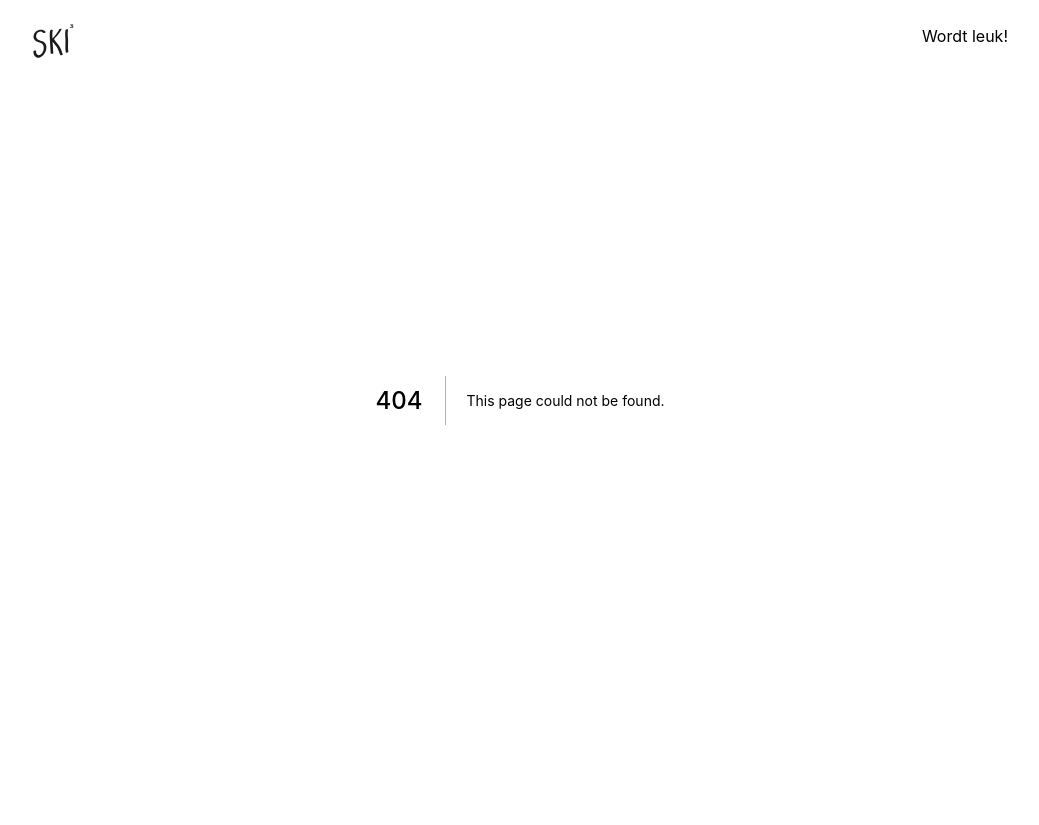
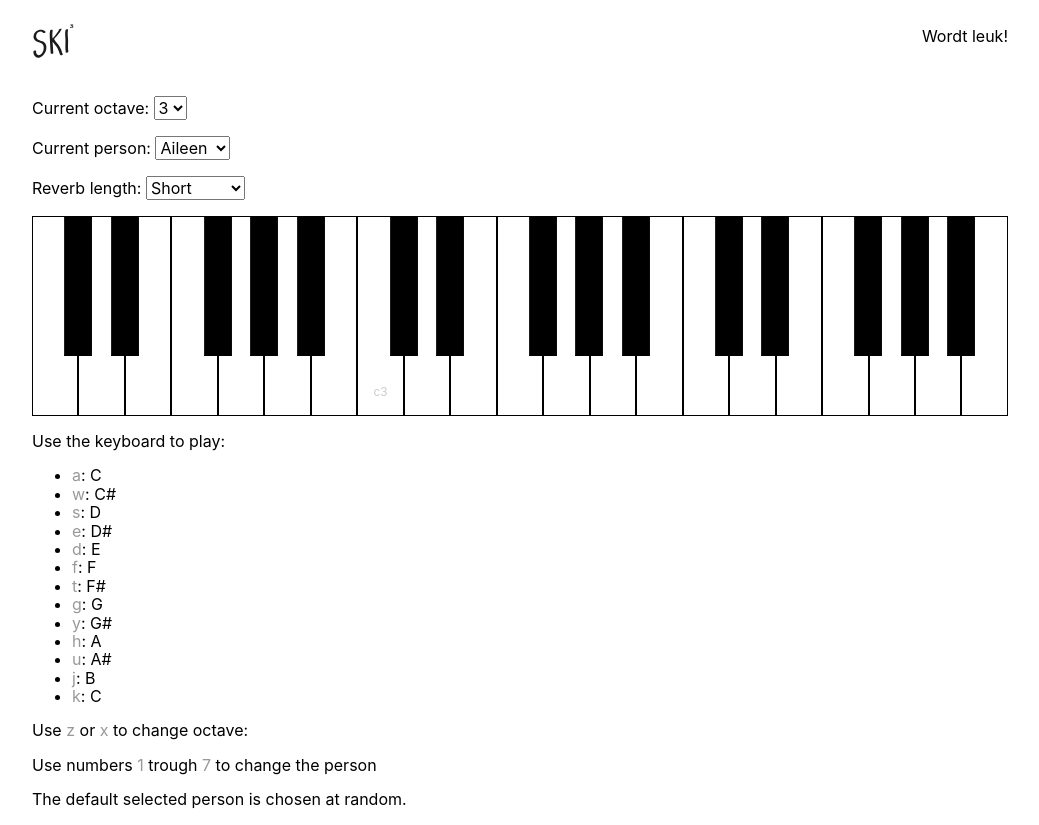
Before and after one commit to sergiomensing/ski3, a Next.js app: page /piano in a window 1280 px wide. Before the commit this address had no page. Shown: the whole page, without its empty margins (120-1159 px from the left). Before the commit the page ends 800 px from the top, so only its background shows below. Built offline with nearby package versions, Linux system fonts and the light colour scheme; no server answers.

Commit message:
add piano, because why not

```diff
--- /dev/null
+++ b/daw.css
@@ -0,0 +1,62 @@
+.piano {
+  display: flex;
+}
+
+.pianoOctave {
+  width: calc(100% / 3);
+  display: flex;
+  background: #eee;
+  position: relative;
+}
+
+.piano .key {
+  border: 1px solid #000;
+  background: #fff;
+  height: 200px;
+  width: calc(100% / 7);
+  display: flex;
+  justify-content: center;
+  align-items: flex-end;
+}
+
+.piano .key.down {
+  background: lightblue;
+}
+
+.piano .key.black.down {
+  background: darkblue;
+}
+
+.piano .key span {
+  margin-bottom: 1rem;
+  font-size: 0.75rem;
+  color: #ccc;
+}
+
+.piano .key.black {
+  background: #000;
+  position: absolute;
+  height: 140px;
+  left: -100px;
+  transform: scaleX(0.6);
+}
+
+.piano .key.black:nth-child(2) {
+  left: calc(100% / 14);
+}
+
+.piano .key.black:nth-child(4) {
+  left: calc(100% / 14 * 3);
+}
+
+.piano .key.black:nth-child(7) {
+  left: calc(100% / 14 * 7);
+}
+
+.piano .key.black:nth-child(9) {
+  left: calc(100% / 14 * 9);
+}
+
+.piano .key.black:nth-child(11) {
+  left: calc(100% / 14 * 11);
+}
--- a/package.json
+++ b/package.json
@@ -19,6 +19,7 @@
     "react": "^17.0.1",
     "react-dom": "^17.0.1",
     "react-flip-move": "^3.0.4",
+    "tone": "^14.7.77",
     "uuid": "^8.3.2"
   },
   "devDependencies": {
--- a/pages/_app.tsx
+++ b/pages/_app.tsx
@@ -2,6 +2,7 @@ import { AppProps } from "next/app";
 import Head from "next/head";
 import Link from "next/link";
 import "../style.css";
+import "../daw.css";
 import React from "react";
 
 function MyApp({ Component, pageProps }: AppProps) {
--- /dev/null
+++ b/pages/piano.tsx
@@ -0,0 +1,293 @@
+import * as Tone from "tone";
+import { useRef, useState, useEffect, useCallback } from "react";
+import { Sampler } from "tone";
+
+function clamp(num: number, min: number, max: number) {
+  return num <= min ? min : num >= max ? max : num;
+}
+
+function ClientOnly({ children, ...delegated }) {
+  const [hasMounted, setHasMounted] = useState(false);
+  useEffect(() => {
+    setHasMounted(true);
+  }, []);
+  if (!hasMounted) {
+    return null;
+  }
+  return <div {...delegated}>{children}</div>;
+}
+
+function Daw() {
+  return (
+    <ClientOnly>
+      <ClientOnlyDaw />
+    </ClientOnly>
+  );
+}
+
+const keys = ["C", "C#", "D", "D#", "E", "F", "F#", "G", "G#", "A", "A#", "B"];
+const keyToneMap = {
+  a: "C",
+  w: "C#",
+  s: "D",
+  e: "D#",
+  d: "E",
+  f: "F",
+  t: "F#",
+  g: "G",
+  y: "G#",
+  h: "A",
+  u: "A#",
+  j: "B",
+  k: "C+",
+};
+
+const persons = {
+  sonja: {
+    url: "sonja_ski.mp3",
+    base: "E3",
+  },
+  aileen: {
+    url: "aileen_ski.mp3",
+    base: "G2",
+  },
+  anne: {
+    url: "anne_ski.mp3",
+    base: "G#2",
+  },
+  sergio: {
+    url: "sergio_ski.mp3",
+    base: "C#3",
+  },
+  arne: {
+    url: "arne_ski.mp3",
+    base: "E3",
+  },
+  stefan: {
+    url: "stefan_ski.mp3",
+    base: "B2",
+  },
+  nienke: {
+    url: "nienke_ski.mp3",
+    base: "E3",
+  },
+};
+
+const names = ["sonja", "aileen", "nienke", "stefan", "arne", "sergio", "anne"];
+
+function ClientOnlyDaw() {
+  const [octave, setOctave] = useState(3);
+  const [notesDown, setNotesDown] = useState<string[]>([]);
+
+  const [decay, setDecay] = useState<number>(1);
+
+  const [person, setPerson] = useState<string>(() => {
+    return names[Math.floor(Math.random() * names.length)];
+  });
+
+  const samples = useRef(
+    Object.keys(persons).reduce(
+      (obj, key) => ({
+        ...obj,
+        [key]: new Tone.Sampler({
+          urls: {
+            [persons[key].base]: persons[key].url,
+          },
+          release: 4,
+        }).toDestination(),
+      }),
+      {}
+    )
+  );
+
+  const ski: Sampler = samples.current[person];
+
+  const verb = useRef(new Tone.Reverb().toDestination());
+
+  useEffect(() => {
+    verb.current.set({ decay });
+  }, [decay]);
+
+  const comp = useRef(new Tone.Compressor(-50, 6)).current;
+
+  ski.chain(verb.current, comp);
+
+  function handleToneUp(key: string) {
+    setNotesDown((keys) => keys.filter((k) => k !== key));
+    ski.triggerRelease(key);
+    ski.toDestination();
+  }
+
+  function handleToneDown(key: string) {
+    setNotesDown((keys) => [...keys, key]);
+    ski.triggerAttack(key);
+  }
+
+  const handleKeyDown = (e: KeyboardEvent) => {
+    if (e.repeat) {
+      return;
+    }
+
+    if (e.key in keyToneMap) {
+      const _octave = keyToneMap[e.key].includes("+") ? octave + 1 : octave;
+      const _key = `${keyToneMap[e.key]}${_octave}`.replace("+", "");
+      handleToneDown(_key);
+    }
+  };
+
+  const handleKeyUp = (e: KeyboardEvent) => {
+    if (e.repeat) {
+      return;
+    }
+
+    if (e.key === "1") {
+      setPerson("sonja");
+    }
+    if (e.key === "2") {
+      setPerson("sergio");
+    }
+    if (e.key === "3") {
+      setPerson("anne");
+    }
+    if (e.key === "4") {
+      setPerson("arne");
+    }
+    if (e.key === "5") {
+      setPerson("aileen");
+    }
+    if (e.key === "6") {
+      setPerson("stefan");
+    }
+    if (e.key === "7") {
+      setPerson("nienke");
+    }
+
+    if (e.key === "z") {
+      setOctave((o) => clamp(o - 1, 2, 4));
+    }
+    if (e.key === "x") {
+      setOctave((o) => clamp(o + 1, 2, 4));
+    }
+    if (e.key in keyToneMap) {
+      const _octave = keyToneMap[e.key].includes("+") ? octave + 1 : octave;
+      const _key = `${keyToneMap[e.key]}${_octave}`.replace("+", "");
+      handleToneUp(_key);
+    }
+  };
+
+  useEffect(() => {
+    document.addEventListener("keydown", handleKeyDown);
+    document.addEventListener("keyup", handleKeyUp);
+
+    return () => {
+      document.removeEventListener("keydown", handleKeyDown);
+      document.removeEventListener("keyup", handleKeyUp);
+    };
+  }, [octave, person]);
+
+  return (
+    <>
+      <div className="container">
+        <div style={{ paddingTop: "5rem" }}>
+          <p>
+            Current octave:{" "}
+            <select
+              value={octave}
+              onKeyPress={(e) => {
+                e.preventDefault();
+              }}
+              onChange={(e) => {
+                setOctave(parseInt(e.target.value));
+              }}
+            >
+              <option value="2">2</option>
+              <option value="3">3</option>
+              <option value="4">4</option>
+            </select>
+          </p>
+          <p>
+            Current person:{" "}
+            <select
+              value={person}
+              onKeyPress={(e) => {
+                e.preventDefault();
+              }}
+              onChange={(e) => {
+                setPerson(e.target.value);
+              }}
+            >
+              <option value="nienke">Nienke</option>
+              <option value="arne">Arne</option>
+              <option value="sonja">Sonja</option>
+              <option value="sergio">Sergio</option>
+              <option value="anne">Anne</option>
+              <option value="stefan">Stefan</option>
+              <option value="aileen">Aileen</option>
+            </select>
+          </p>
+          <p>
+            Reverb length:{" "}
+            <select
+              value={decay}
+              onKeyPress={(e) => {
+                e.preventDefault();
+              }}
+              onChange={(e) => {
+                setDecay(parseInt(e.target.value));
+              }}
+            >
+              <option value="1">Short</option>
+              <option value="2">Medium</option>
+              <option value="10">Long</option>
+              <option value="80">Extra long</option>
+            </select>
+          </p>
+        </div>
+        <div className="piano">
+          {[octave - 1, octave, octave + 1].map((oct) => (
+            <div className="pianoOctave" key={oct}>
+              {keys.map((key, index) => {
+                const _key = `${key}${oct}`;
+                return (
+                  <div
+                    key={index}
+                    onMouseDown={() => handleToneDown(_key)}
+                    onMouseLeave={() => handleToneUp(_key)}
+                    onMouseUp={() => handleToneUp(_key)}
+                    className={`key ${key.includes("#") ? "black" : "white"} ${
+                      notesDown.includes(_key) ? "down" : ""
+                    }`}
+                  >
+                    <span>{key === "C" && oct === octave && `c${oct}`}</span>
+                  </div>
+                );
+              })}
+            </div>
+          ))}
+        </div>
+        <p>
+          Use the keyboard to play:
+          <ul>
+            {Object.keys(keyToneMap).map((key) => (
+              <li>
+                <span style={{ color: "#999" }}>{key}</span>:{" "}
+                {keyToneMap[key].replace("+", "")}
+              </li>
+            ))}
+          </ul>
+        </p>
+        <p>
+          Use <span style={{ color: "#999" }}>z</span> or{" "}
+          <span style={{ color: "#999" }}>x</span> to change octave:
+        </p>
+        <p>
+          Use numbers <span style={{ color: "#999" }}>1</span> trough{" "}
+          <span style={{ color: "#999" }}>7</span> to change the person
+        </p>
+        <p>The default selected person is chosen at random.</p>
+      </div>
+    </>
+  );
+}
+
+export default Daw;
```
Also changed, not shown: 1 other file (tests, documents, lock files or other folders).
